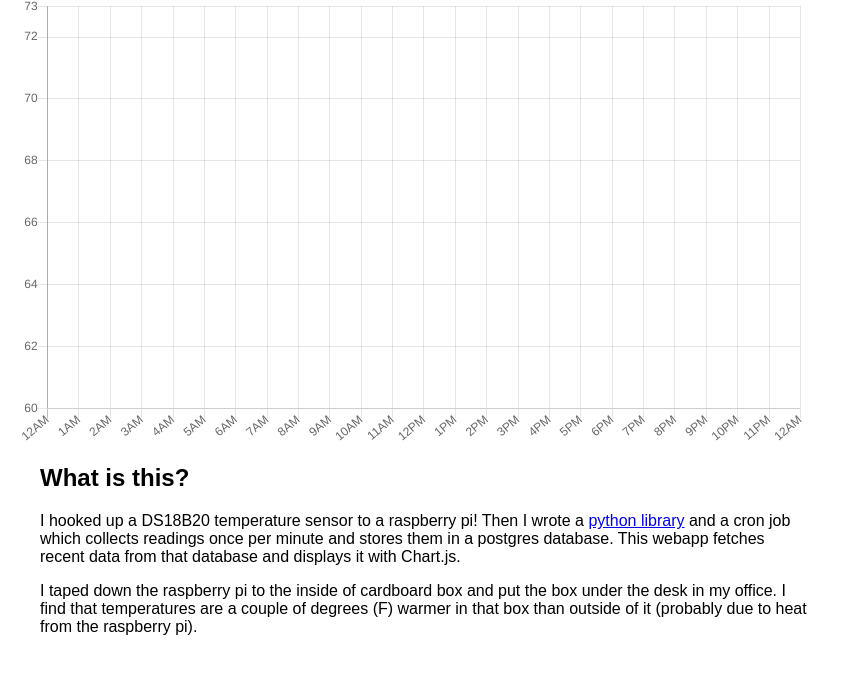
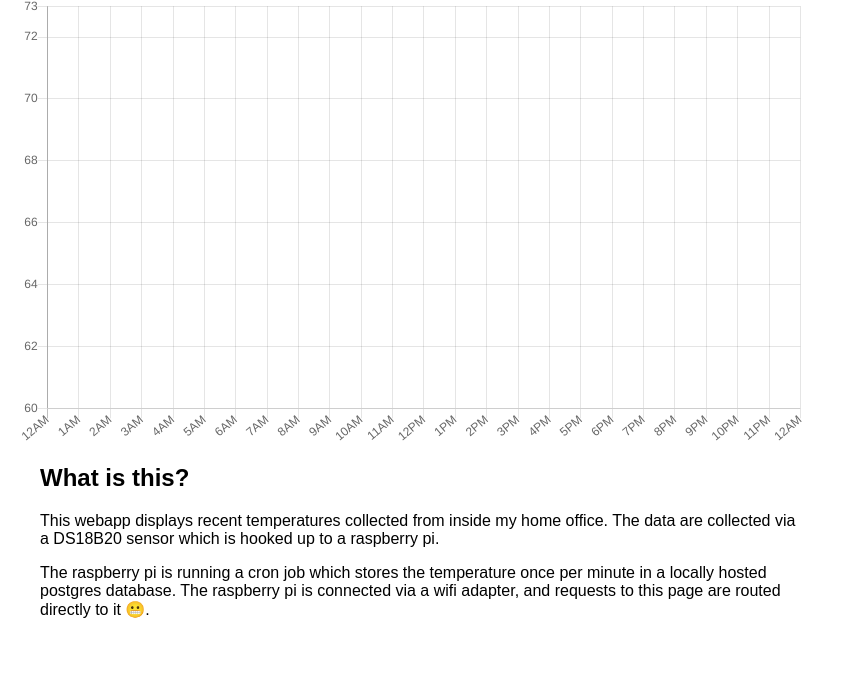
Before and after one commit to nolanbconaway/temp-in-nolans-apartment, a Flask app: template app/templates/today.html in a window 1280 px wide. Shown: the part 115-800 px from the top of the page, without its empty margins (0-848 px from the left). Run offline with Flask 2, Linux system fonts and the light colour scheme; the template is opened without the code that fills it: most values are stand-ins (such as "Sample title", 1, 10 or a date in 2020); some libraries are stand-ins or nearby versions.

Commit message:
update copy

```diff
--- a/app/templates/today.html
+++ b/app/templates/today.html
@@ -15,16 +15,15 @@
   <h2>What is this?</h2>
 
   <p>
-    I hooked up a DS18B20 temperature sensor to a raspberry pi! Then I wrote a
-    <a href="https://github.com/nolanbconaway/thermometer">python library</a> and a cron
-    job which collects readings once per minute and stores them in a postgres database.
-    This webapp fetches recent data from that database and displays it with Chart.js.
+    This webapp displays recent temperatures collected from inside my home office. The
+    data are collected via a DS18B20 sensor which is hooked up to a raspberry pi.
   </p>
 
   <p>
-    I taped down the raspberry pi to the inside of cardboard box and put the box
-    under the desk in my office. I find that temperatures are a couple of degrees (F)
-    warmer in that box than outside of it (probably due to heat from the raspberry pi).
+    The raspberry pi is running a cron job which stores the temperature once per minute
+    in a locally hosted postgres database.
+    The raspberry pi is connected via a wifi adapter, and requests to this page are
+    routed directly to it &#128556;.
   </p>
 </div>
 
```
